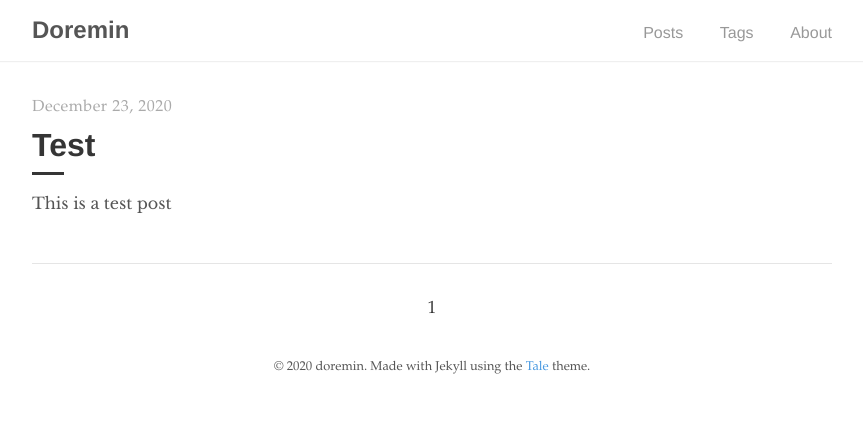
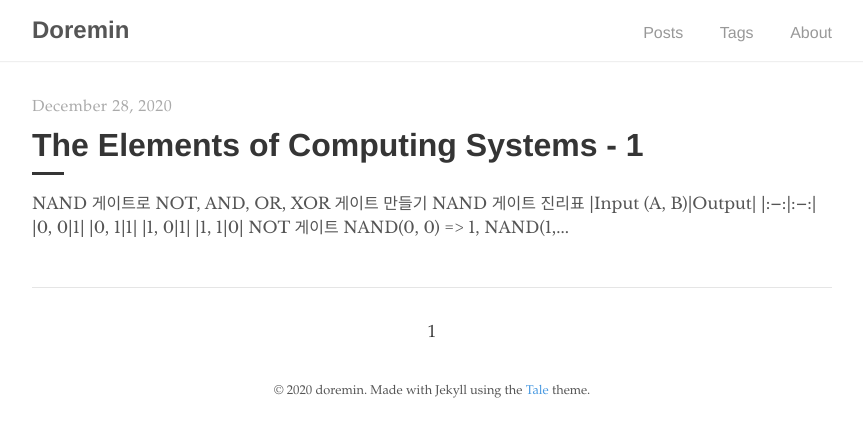
Before and after one commit to doremin/doremin.github.io, a Jekyll site: the page built from index.html, in a window 1280 px wide. Shown: the top 437 px of the page, without its empty margins (208-1071 px from the left). Built offline with Jekyll 4.4.1, drawn with Linux system fonts in a browser that asks for light colours; the list of posts is cut into pages by our own code.

Commit message:
add post1

```diff
--- a/Gemfile
+++ /dev/null
@@ -1,4 +0,0 @@
-# frozen_string_literal: true
-
-source "https://rubygems.org"
-gemspec
--- a/_pages/404.html
+++ b/_pages/404.html
@@ -5,7 +5,7 @@ permalink: /404.html
 ---
 
 <div class="notfound">
-  <h1 class="notfound-error">404: Page not found</h1>
+  <h1 class="notfound-error">404 Page not found</h1>
   <div class="notfound-line"></div>
   <p class="notfound-message">
     Oops! We can't seem to find the page you are looking for. Let's
--- a/_posts/2020-12-23-test.md
+++ /dev/null
@@ -1,8 +0,0 @@
----
-layout: post
-title:  "Test"
-author: "Doremin"
-tags: test
----
-
-This is a test post
--- /dev/null
+++ b/_posts/2020-12-28-elements_of_computing_systems_1.md
@@ -0,0 +1,63 @@
+---
+layout: post
+title:  "The Elements of Computing Systems - 1"
+author: "doremin"
+tags: [The Elements of Computing Systems, CE]
+---
+
+## NAND 게이트로 NOT, AND, OR, XOR 게이트 만들기
+### NAND 게이트 진리표
+|Input (A, B)|Output|
+|:--:|:--:|
+|0, 0|1|
+|0, 1|1|
+|1, 0|1|
+|1, 1|0|
+
+### NOT 게이트
+NAND(0, 0) => 1, NAND(1, 1) => 0 임을 위의 표에서 알 수 있다.
+∴ NAND(A, A) => A'
+
+![NANDToNOT](/assets/images/2020-12-28-1.png)
+
+### AND 게이트
+$$
+\begin{aligned}
+    NAND(A,\ B) => (A•B)' \\
+    AND(A,\ B) => A•B\\
+    ∴ NOT(NAND(A,\ B)) = AND(A,\ B)
+\end{aligned}
+$$
+![NANDToAND](/assets/images/2020-12-28-2.png)
+
+### Or 게이트
+$$
+\begin{aligned}
+    NAND(A,\ B) => (A•B)' \\
+    Or(A,\ B) => A+B => (A'\ •\ B')' => NOT(NOT(A)\ •\  NOT(B))\\
+    => NOT(NOT(NAND(NOT(A)\ •\ NOT(B)))) => NAND(NOT(A),\ NOT(B))\\
+    ∴ NAND(NOT(A),\ NOT(B)) = OR(A,\ B)
+\end{aligned}
+$$
+![NANDToOR](/assets/images/2020-12-28-3.png)
+
+### XOR
+$$
+\begin{aligned}
+    NAND(A,\ B) => (A•B)' \\
+    XOR(A,\ B) => A'•B\ +\ A•B' \\
+    => NOT(A)•B\ +\ A•Not(B) \\
+    => NOT(NAND(NOT(A),\ B)) + NOT(NAND(A,\ NOT(B))) \\
+    => NAND(NOT(NOT(NAND(NOT(A),\ B))), NOT(NOT(NAND(A,\ NOT(B))))) \\
+    => NAND(NAND(NOT(A),\ B), NAND(A,\ NOT(B))) \\
+    ∴ NAND(NAND(NOT(A),\ B), NAND(A,\ NOT(B))) = XOR(A,\ B)
+\end{aligned}
+$$
+![NANDToXOR](/assets/images/2020-12-28-4.png)
+
+<!-- $$
+\begin{aligned}
+NAND(A, B) => (A•B)' \\
+And(A, B) => A•B = (A'+B')'
+\end{aligned}
+$$ -->
```
Also changed, not shown: CODE_OF_CONDUCT.md (deleted, +0 -46 lines), _includes/disqus_comments.html (deleted, +0 -11 lines), assets/images/2020-12-28-1.png (added), assets/images/2020-12-28-2.png (added), assets/images/2020-12-28-3.png (added), assets/images/2020-12-28-4.png (added), tale.gemspec (deleted).
